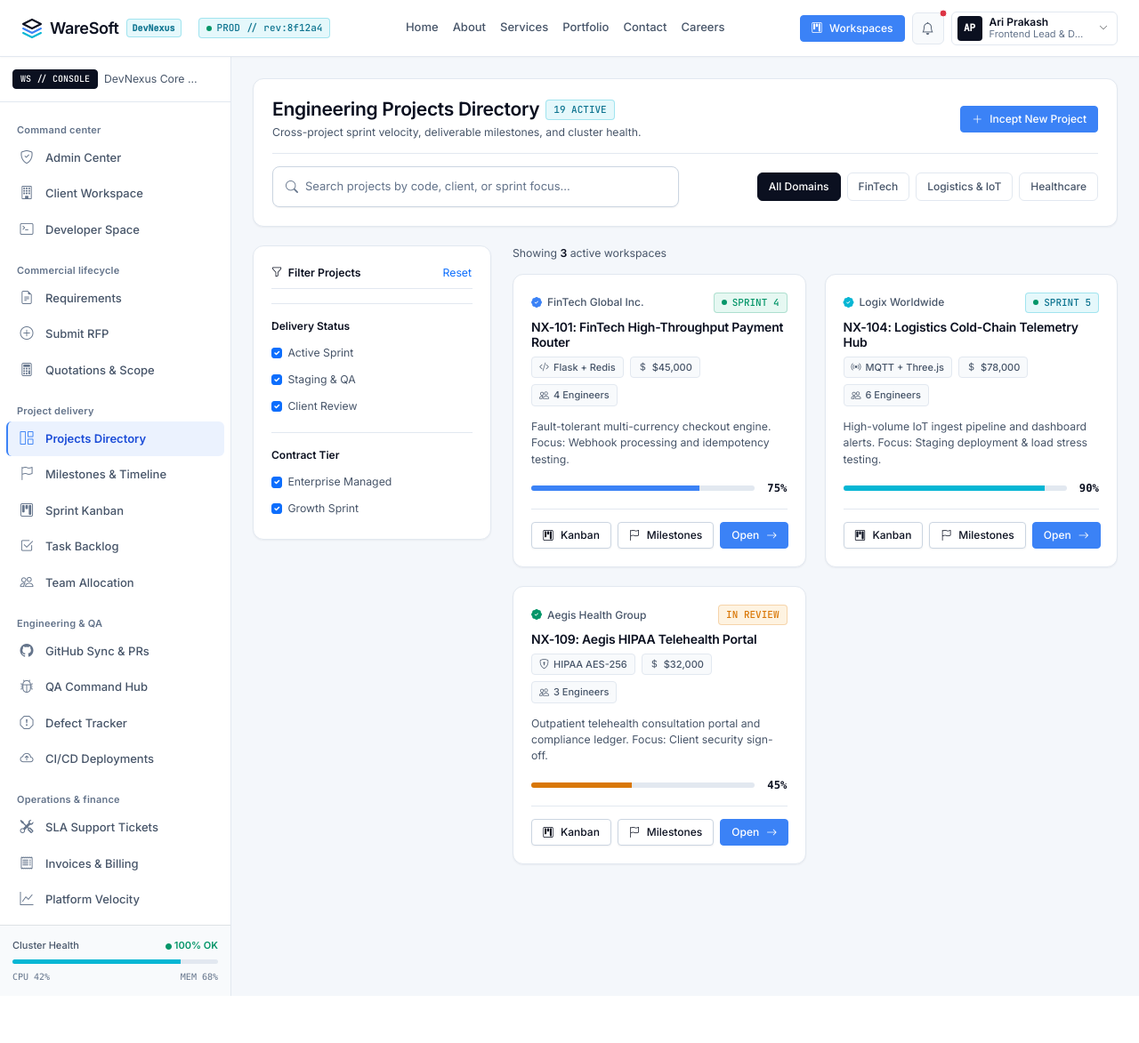
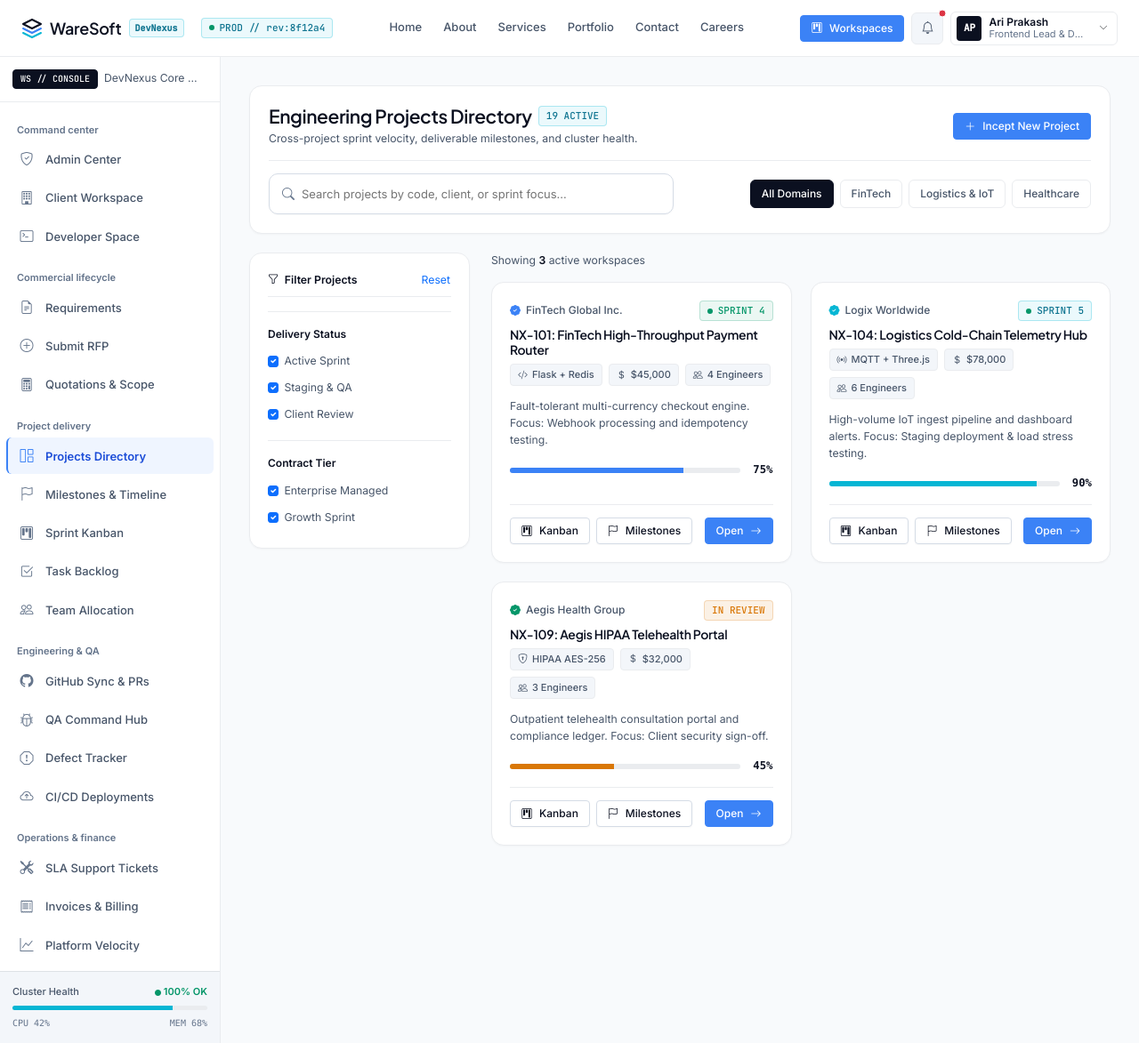
Before and after one commit to ARIPRAKASH32/waresoft, a Flask app: page /projects in a window 1280 px wide. Shown: the whole page at 89% size. Before the commit the page ends 1120 px from the top, so only its background shows below. Run offline with Flask 3, Linux system fonts and the light colour scheme.

Commit message:
refactor(design-system): implement calm Juspay Blend tokens, Plus Jakarta Sans scale, and hairline components

```diff
--- a/frontend/static/css/base.css
+++ b/frontend/static/css/base.css
@@ -1,6 +1,5 @@
 /**
- * WareSoft DevNexus Base Stylesheet (All-Light Shell)
- * Strict reset, typography hierarchy, 4px grid rhythm, layout shells
+ * WareSoft DevNexus Base Stylesheet (Calm Juspay Editorial Rhythm)
  */
 
 *, *::before, *::after {
@@ -20,7 +19,7 @@ body.waresoft-body {
     color: var(--ws-text-primary);
     font-family: var(--ws-font-sans);
     font-size: var(--ws-text-base);
-    line-height: 1.5;
+    line-height: 1.55;
     -webkit-font-smoothing: antialiased;
     -moz-osx-font-smoothing: grayscale;
     min-height: 100vh;
@@ -29,17 +28,16 @@ body.waresoft-body {
     overflow-x: hidden;
 }
 
-/* ─── Tabular Numerics ─── */
 .tabular-nums, .badge, .metric-value, .stat-value, .ws-metric-value, .table td, .ws-table td {
     font-variant-numeric: tabular-nums;
 }
 
-/* ─── Typography Defaults ─── */
 h1, h2, h3, h4, h5, h6 {
+    font-family: var(--ws-font-display);
     color: var(--ws-text-primary);
     font-weight: 600;
-    line-height: 1.25;
-    letter-spacing: -0.015em;
+    line-height: 1.22;
+    letter-spacing: -0.02em;
     margin-bottom: var(--ws-space-3);
 }
 
@@ -71,13 +69,11 @@ code, kbd, samp, pre {
     color: var(--ws-brand-cyan-ink);
 }
 
-/* ─── Selection ─── */
 ::selection {
-    background-color: rgba(59, 130, 246, 0.20);
+    background-color: rgba(59, 130, 246, 0.16);
     color: var(--ws-brand-navy);
 }
 
-/* ─── Precision Scrollbars ─── */
 ::-webkit-scrollbar {
     width: 6px;
     height: 6px;
@@ -92,11 +88,6 @@ code, kbd, samp, pre {
     border-radius: var(--ws-radius-xs);
 }
 
-::-webkit-scrollbar-thumb:hover {
-    background: var(--ws-text-muted);
-}
-
-/* ─── Layout Shells ─── */
 .app-viewport {
     display: flex;
     flex-direction: column;
@@ -110,7 +101,7 @@ code, kbd, samp, pre {
 
 .content-container {
     width: 100%;
-    max-width: 1360px;
+    max-width: 1280px;
     margin-left: auto;
     margin-right: auto;
     padding-left: var(--ws-space-6);
@@ -123,7 +114,7 @@ code, kbd, samp, pre {
 }
 
 .dashboard-sidebar {
-    width: 260px;
+    width: 248px;
     flex-shrink: 0;
     background-color: var(--ws-bg-surface-1);
     border-right: 1px solid var(--ws-border-quiet);
@@ -135,10 +126,9 @@ code, kbd, samp, pre {
     flex: 1;
     min-width: 0;
     background-color: var(--ws-bg-canvas);
-    padding: var(--ws-space-6);
+    padding: var(--ws-space-8);
 }
 
-/* ─── Responsive Media Breakpoints ─── */
 @media (max-width: 991.98px) {
     .content-container {
         padding-left: var(--ws-space-4);
--- a/frontend/static/css/components.css
+++ b/frontend/static/css/components.css
@@ -180,11 +304,7 @@
     color: var(--ws-text-primary);
     font-size: var(--ws-text-sm);
     width: 100%;
-    padding: var(--ws-space-2) var(--ws-space-2);
-}
-
-.ws-search-bar input::placeholder {
-    color: var(--ws-text-muted);
+    padding: var(--ws-space-2);
 }
 
 .ws-filter-chip {
@@ -221,7 +341,7 @@
 }
 
 .ws-filter-panel {
-    width: 268px;
+    width: 248px;
     flex-shrink: 0;
     background-color: var(--ws-bg-surface-1);
     border: 1px solid var(--ws-border-quiet);
@@ -229,7 +349,7 @@
     padding: var(--ws-space-5);
     box-shadow: var(--ws-shadow-sm);
     position: sticky;
-    top: 80px;
+    top: 84px;
 }
 
 .ws-filter-group {
@@ -310,7 +430,7 @@
 
 .ws-pill-telemetry {
     background-color: var(--ws-brand-cyan-soft);
-    border-color: rgba(6, 182, 212, 0.30);
+    border-color: rgba(6, 182, 212, 0.28);
     color: var(--ws-brand-cyan-ink);
 }
 
@@ -322,19 +442,19 @@
 
 .ws-pill-success {
     background-color: var(--ws-signal-success-soft);
-    border-color: rgba(5, 150, 105, 0.25);
+    border-color: rgba(5, 150, 105, 0.22);
     color: var(--ws-signal-success);
 }
 
 .ws-pill-warning {
     background-color: var(--ws-signal-warning-soft);
-    border-color: rgba(217, 119, 6, 0.25);
+    border-color: rgba(217, 119, 6, 0.22);
     color: var(--ws-signal-warning);
 }
 
 .ws-pill-danger {
     background-color: var(--ws-signal-danger-soft);
-    border-color: rgba(220, 38, 38, 0.25);
+    border-color: rgba(220, 38, 38, 0.22);
     color: var(--ws-signal-danger);
 }
 
@@ -466,51 +580,17 @@
                 box-shadow var(--ws-duration-fast) var(--ws-ease-out);
 }
 
-.ws-textarea {
-    height: auto;
-    min-height: 96px;
-    resize: vertical;
-}
+.ws-textarea { height: auto; min-height: 96px; resize: vertical; }
 
 .ws-input:focus, .ws-select:focus, .ws-textarea:focus {
     border-color: var(--ws-brand-blue);
     box-shadow: 0 0 0 3px var(--ws-brand-blue-soft);
 }
 
-.ws-input::placeholder, .ws-textarea::placeholder {
-    color: var(--ws-text-muted);
-}
-
-/* ─── Breadcrumb Navigation ─── */
-.ws-breadcrumb {
-    display: flex;
-    align-items: center;
-    gap: var(--ws-space-2);
-    font-size: var(--ws-text-xs);
-    color: var(--ws-text-muted);
-    margin-bottom: var(--ws-space-4);
-}
-
-.ws-breadcrumb-sep {
-    color: var(--ws-border-subtle);
-}
-
-.ws-breadcrumb a {
-    color: var(--ws-text-secondary);
-}
-
-.ws-breadcrumb a:hover {
-    color: var(--ws-brand-blue);
-}
-
-.ws-breadcrumb-current {
-    color: var(--ws-text-primary);
-    font-weight: 500;
-}
-
-/* ─── Header & Topbar Navigation (All-Light Shell) ─── */
+/* ─── Header & Calm Topbar Navigation ─── */
 .ws-header {
-    background-color: var(--ws-bg-surface-1);
+    background-color: rgba(255, 255, 255, 0.94);
+    backdrop-filter: blur(8px);
     border-bottom: 1px solid var(--ws-border-quiet);
     position: sticky;
     top: 0;
@@ -518,7 +598,6 @@
     height: 64px;
     display: flex;
     align-items: center;
-    box-shadow: 0 1px 2px rgba(11, 16, 32, 0.03);
 }
 
 .ws-header-inner {
@@ -545,6 +624,7 @@
 }
 
 .ws-brand-text {
+    font-family: var(--ws-font-display);
     font-size: var(--ws-text-lg);
     font-weight: 600;
     color: var(--ws-brand-navy);
@@ -557,7 +637,7 @@
     font-family: var(--ws-font-mono);
     color: var(--ws-brand-cyan-ink);
     background-color: var(--ws-brand-cyan-soft);
-    border: 1px solid rgba(6, 182, 212, 0.30);
+    border: 1px solid rgba(6, 182, 212, 0.28);
     padding: 2px 6px;
     border-radius: var(--ws-radius-xs);
     white-space: nowrap;
@@ -566,7 +646,7 @@
 .ws-header-nav {
     display: flex;
     align-items: center;
-    gap: var(--ws-space-4);
+    gap: var(--ws-space-6);
     min-width: 0;
 }
 
@@ -628,7 +708,6 @@
     padding: 4px 10px 4px 6px;
     cursor: pointer;
     transition: var(--ws-transition-base);
-    max-width: 210px;
 }
 
 .ws-user-btn:hover {
@@ -684,12 +763,11 @@
     cursor: pointer;
 }
 
-/* ─── Sidebar Navigation (Clean Light Shell) ─── */
+/* ─── Minimalist 7-Item Sidebar ─── */
 .sidebar-group-title {
     font-size: 11px;
     font-weight: 600;
     color: var(--ws-text-muted);
-    letter-spacing: 0.02em;
     padding: var(--ws-space-4) var(--ws-space-3) var(--ws-space-1);
 }
 
@@ -697,7 +775,7 @@
     display: flex;
     align-items: center;
     gap: var(--ws-space-3);
-    padding: 8px var(--ws-space-3);
+    padding: 9px var(--ws-space-3);
     border-radius: var(--ws-radius-sm);
     color: var(--ws-text-secondary);
     font-size: var(--ws-text-sm);
--- a/frontend/static/css/tokens.css
+++ b/frontend/static/css/tokens.css
@@ -1,58 +1,59 @@
 /**
- * WareSoft DevNexus Design System Tokens (All-Light Editorial Shell)
- * Strict 4px Scale | Preserved Brand Palette: Dark Navy #0B1020, Electric Blue #3B82F6, Cyan #06B6D4
- * Clean light canvas (#F4F7FB) & crisp white cards (#FFFFFF) with structured hierarchy
+ * WareSoft DevNexus Design System Tokens (Calm Juspay Blend Aesthetic)
+ * Strict 4px Scale | Preserved Palette: Dark Navy #0B1020, Electric Blue #3B82F6, Cyan #06B6D4
+ * Calm airy surfaces (#FFFFFF / #F8FAFC), quiet hairlines, restrained enterprise typography
  */
 
 :root {
-    /* ─── Color Ramp: Clean Light Surfaces ─── */
-    --ws-bg-canvas:       #F4F7FB; /* Soft airy slate-white page canvas */
-    --ws-bg-surface-1:    #FFFFFF; /* Pure white header, sidebar, primary cards */
-    --ws-bg-surface-2:    #F8FAFC; /* Subtle inner surface, table headers, kanban lanes */
-    --ws-bg-surface-3:    #EEF2F7; /* Interactive hover / muted surface step */
-    --ws-bg-elevated:     #FFFFFF; /* Elevated modal / dropdown */
-    --ws-bg-input:        #FFFFFF; /* Crisp input background */
-    --ws-bg-navy:         #0B1020; /* Brand dark navy for deep ink & structural anchors */
+    /* ─── Color Ramp: Calm Light Surfaces ─── */
+    --ws-bg-canvas:       #F8FAFC; /* Ultra-calm alabaster slate */
+    --ws-bg-surface-1:    #FFFFFF; /* Pure crisp white */
+    --ws-bg-surface-2:    #F3F6FA; /* Subtle tinted surface */
+    --ws-bg-surface-3:    #EAEEF5; /* Quiet hover step */
+    --ws-bg-elevated:     #FFFFFF;
+    --ws-bg-input:        #FFFFFF;
+    --ws-bg-navy:         #0B1020; /* Brand dark navy */
 
-    /* ─── Color Ramp: Brand Accents (#0B1020, #3B82F6, #06B6D4) ─── */
-    --ws-brand-navy:      #0B1020; /* Primary structural ink & dark navy anchor */
-    --ws-brand-blue:      #3B82F6; /* Electric Blue (Primary CTAs, focus, active tabs) */
-    --ws-brand-blue-hover:#2563EB; /* Deeper blue for hover & >4.5:1 contrast */
-    --ws-brand-blue-ink:  #1D4ED8; /* High-contrast blue text on white */
-    --ws-brand-blue-soft: rgba(59, 130, 246, 0.10);
+    /* ─── Brand Accents (#0B1020, #3B82F6, #06B6D4) ─── */
+    --ws-brand-navy:      #0B1020;
+    --ws-brand-blue:      #3B82F6;
+    --ws-brand-blue-hover:#2563EB;
+    --ws-brand-blue-ink:  #1D4ED8;
+    --ws-brand-blue-soft: rgba(59, 130, 246, 0.08);
 
-    --ws-brand-cyan:      #06B6D4; /* Cyan (Telemetry, secondary accents, indicators) */
-    --ws-brand-cyan-ink:  #0E7490; /* High-contrast cyan ink on white (>5:1 WCAG AA) */
-    --ws-brand-cyan-soft: rgba(6, 182, 212, 0.10);
+    --ws-brand-cyan:      #06B6D4;
+    --ws-brand-cyan-ink:  #0E7490;
+    --ws-brand-cyan-soft: rgba(6, 182, 212, 0.08);
 
-    /* ─── Semantic Signal Colors (WCAG AA on Light Surfaces) ─── */
+    /* ─── Semantic Signal Colors ─── */
     --ws-signal-success:      #059669;
-    --ws-signal-success-soft: rgba(16, 185, 129, 0.10);
+    --ws-signal-success-soft: rgba(5, 150, 105, 0.08);
 
     --ws-signal-warning:      #D97706;
-    --ws-signal-warning-soft: rgba(245, 158, 11, 0.12);
+    --ws-signal-warning-soft: rgba(217, 119, 6, 0.10);
 
     --ws-signal-danger:       #DC2626;
-    --ws-signal-danger-soft:  rgba(239, 68, 68, 0.10);
+    --ws-signal-danger-soft:  rgba(220, 38, 38, 0.08);
 
     --ws-signal-info:         #0284C7;
-    --ws-signal-info-soft:    rgba(2, 132, 199, 0.10);
+    --ws-signal-info-soft:    rgba(2, 132, 199, 0.08);
 
     /* ─── Quiet Hairlines & Borders ─── */
-    --ws-border-quiet:    #E2E8F0; /* Standard 1px card/layout hairline */
-    --ws-border-subtle:   #CBD5E1; /* Input & hover hairline */
-    --ws-border-focus:    rgba(59, 130, 246, 0.45);
-    --ws-border-cyan:     rgba(6, 182, 212, 0.35);
+    --ws-border-quiet:    #EAECEF;
+    --ws-border-subtle:   #D5DCE6;
+    --ws-border-focus:    rgba(59, 130, 246, 0.40);
+    --ws-border-cyan:     rgba(6, 182, 212, 0.30);
 
-    /* ─── Typography: 3 Restrained Text Roles (WCAG AA/AAA) ─── */
-    --ws-text-primary:    #0B1020; /* Primary navy ink (>15:1 contrast on white) */
-    --ws-text-secondary:  #475569; /* Secondary body & descriptions (>7:1 contrast) */
-    --ws-text-muted:      #64748B; /* Meta labels, timestamps, table headers (>4.7:1) */
-    --ws-text-inverse:    #FFFFFF; /* White text on #3B82F6 or #0B1020 surfaces */
+    /* ─── Typography: 3 Calm Text Roles ─── */
+    --ws-text-primary:    #0B1020;
+    --ws-text-secondary:  #475569;
+    --ws-text-muted:      #64748B;
+    --ws-text-inverse:    #FFFFFF;
 
     /* ─── Font Families ─── */
-    --ws-font-sans:       'Inter', -apple-system, BlinkMacSystemFont, 'Segoe UI', Roboto, sans-serif;
-    --ws-font-mono:       'JetBrains Mono', 'Fira Code', ui-monospace, SFMono-Regular, monospace;
+    --ws-font-display:    'Plus Jakarta Sans', 'Inter', -apple-system, sans-serif;
+    --ws-font-sans:       'Inter', -apple-system, BlinkMacSystemFont, 'Segoe UI', sans-serif;
+    --ws-font-mono:       'JetBrains Mono', 'Fira Code', ui-monospace, monospace;
 
     /* ─── Font Scale ─── */
     --ws-text-2xs:        11px;
@@ -63,9 +64,9 @@
     --ws-text-lg:         18px;
     --ws-text-xl:         20px;
     --ws-text-2xl:        24px;
-    --ws-text-3xl:        32px;
+    --ws-text-3xl:        34px;
 
-    /* ─── Strict 4px Spacing Grid Scale ─── */
+    /* ─── Strict 4px Spacing Grid ─── */
     --ws-space-1:         4px;
     --ws-space-2:         8px;
     --ws-space-3:         12px;
@@ -80,11 +81,11 @@
     /* ─── Mathematical Nested Radii ─── */
     --ws-radius-xs:       4px;
     --ws-radius-sm:       6px;
-    --ws-radius-md:       8px;
-    --ws-radius-lg:       12px;
-    --ws-radius-xl:       16px;
+    --ws-radius-md:       10px;
+    --ws-radius-lg:       14px;
+    --ws-radius-xl:       18px;
 
-    /* ─── Motion & Physics ─── */
+    /* ─── Motion ─── */
     --ws-ease-out:        cubic-bezier(0.16, 1, 0.3, 1);
     --ws-duration-fast:   150ms;
     --ws-duration-normal: 250ms;
@@ -94,8 +95,8 @@
                           box-shadow 180ms cubic-bezier(0.16, 1, 0.3, 1),
                           transform 180ms cubic-bezier(0.16, 1, 0.3, 1);
 
-    /* ─── Clean Soft Shadows for Light Surfaces ─── */
-    --ws-shadow-sm:       0 1px 2px 0 rgba(11, 16, 32, 0.05);
-    --ws-shadow-md:       0 4px 12px -2px rgba(11, 16, 32, 0.07), 0 2px 4px -1px rgba(11, 16, 32, 0.04);
-    --ws-shadow-lg:       0 12px 24px -4px rgba(11, 16, 32, 0.10);
+    /* ─── Restrained Airy Shadows ─── */
+    --ws-shadow-sm:       0 1px 2px rgba(11, 16, 32, 0.03);
+    --ws-shadow-md:       0 6px 20px -4px rgba(11, 16, 32, 0.06), 0 2px 6px -1px rgba(11, 16, 32, 0.03);
+    --ws-shadow-lg:       0 18px 40px -8px rgba(11, 16, 32, 0.09);
 }
--- a/frontend/templates/base.html
+++ b/frontend/templates/base.html
@@ -9,10 +9,10 @@
 
     <title>{% if title %}{{ title }} | {% endif %}{{ app_name }} DevNexus</title>
 
-    <!-- Professional Typography: Inter (UI) & JetBrains Mono (Data/Code) -->
+    <!-- Calm Classy Typography: Plus Jakarta Sans (Display), Inter (UI) & JetBrains Mono (Telemetry) -->
     <link rel="preconnect" href="https://fonts.googleapis.com">
     <link rel="preconnect" href="https://fonts.gstatic.com" crossorigin>
-    <link href="https://fonts.googleapis.com/css2?family=Inter:wght@400;500;600&family=JetBrains+Mono:wght@400;500&display=swap" rel="stylesheet">
+    <link href="https://fonts.googleapis.com/css2?family=Inter:wght@400;500;600&family=JetBrains+Mono:wght@400;500&family=Plus+Jakarta+Sans:wght@500;600&display=swap" rel="stylesheet">
 
     <!-- Bootstrap 5 Icons -->
     <link rel="stylesheet" href="https://cdn.jsdelivr.net/npm/bootstrap-icons@1.11.3/font/bootstrap-icons.min.css">
```
Also changed, not shown: other parts of frontend/static/css/components.css (+155 -53 lines).
